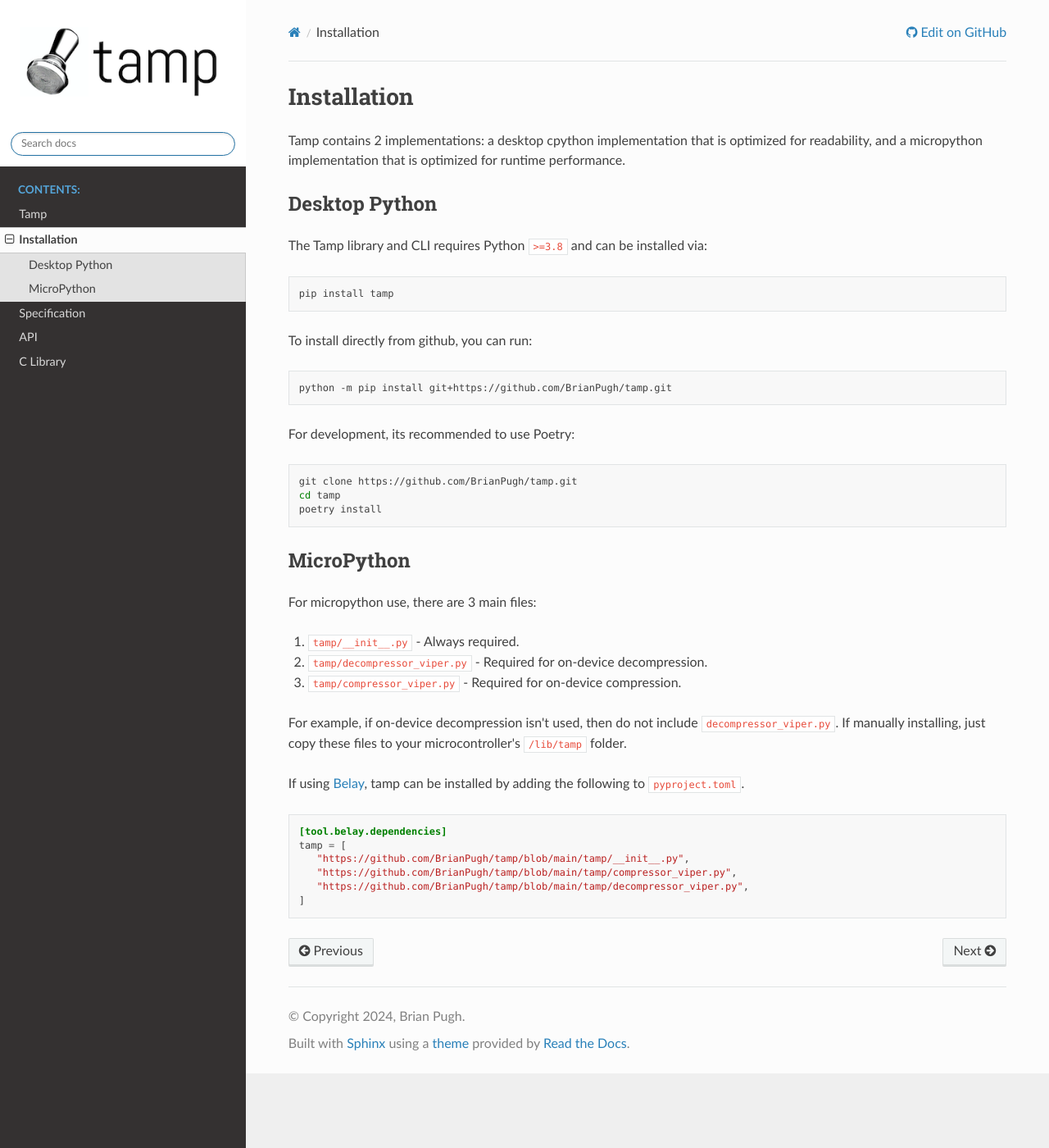
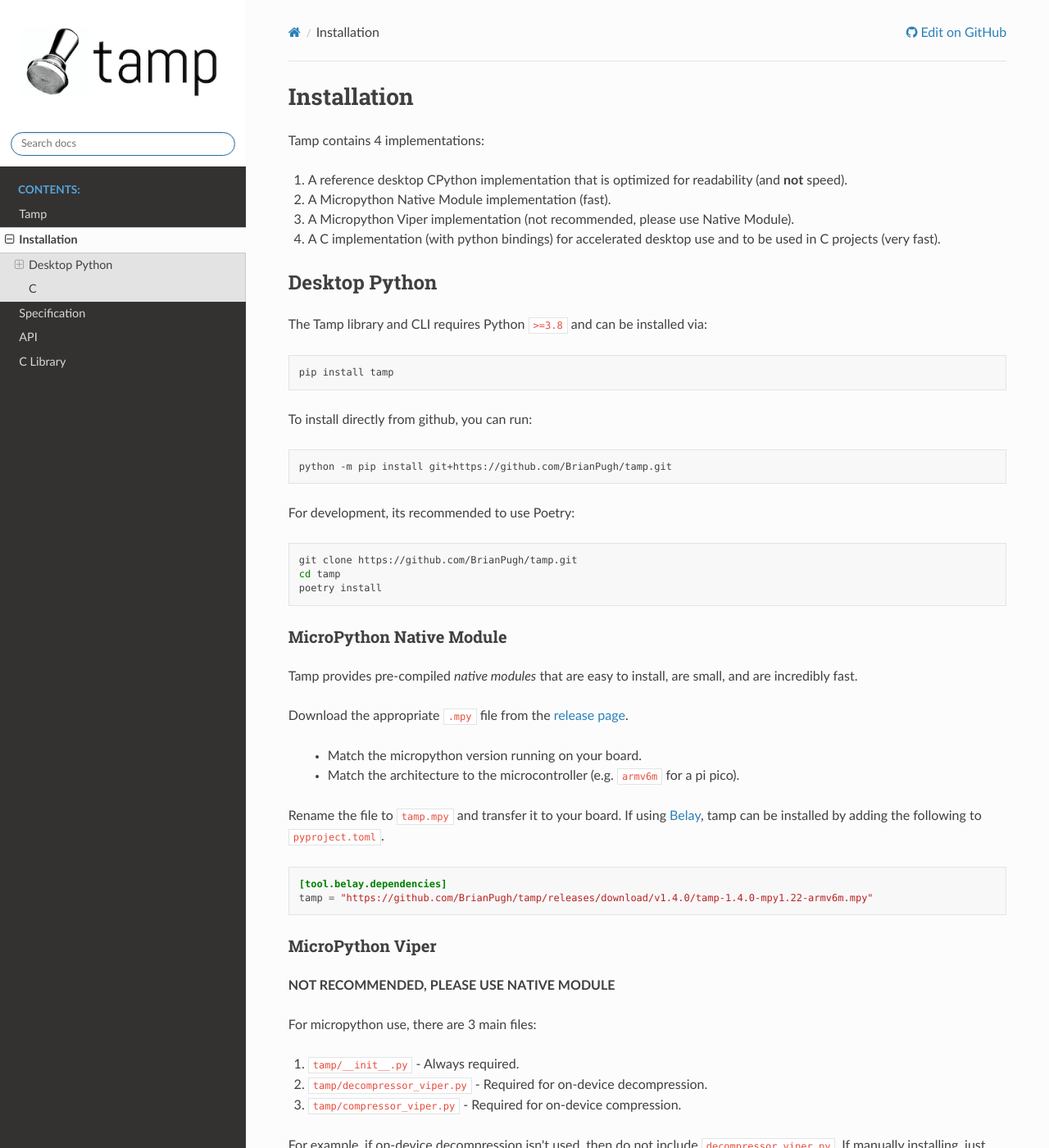
Before and after one commit to BrianPugh/tamp, a Sphinx documentation site: the page built from docs/source/Installation.rst, in a window 1280 px wide and 1400 px high. Shown: the whole window at 82% size. Built offline with Sphinx 7.4.7 and the Read the Docs theme 2.0.0, drawn with Linux system fonts in a browser that asks for light colours; some of the changed text lies outside the part shown.

Commit message:
update docs

```diff
--- a/docs/source/Installation.rst
+++ b/docs/source/Installation.rst
@@ -1,6 +1,14 @@
 Installation
 ============
-Tamp contains 2 implementations: a desktop cpython implementation that is optimized for readability, and a micropython implementation that is optimized for runtime performance.
+Tamp contains 4 implementations:
+
+1. A reference desktop CPython implementation that is optimized for readability (and **not** speed).
+
+2. A Micropython Native Module implementation (fast).
+
+3. A Micropython Viper implementation (not recommended, please use Native Module).
+
+4. A C implementation (with python bindings) for accelerated desktop use and to be used in C projects (very fast).
 
 Desktop Python
 ^^^^^^^^^^^^^^
@@ -24,8 +32,27 @@
    cd tamp
    poetry install
 
-MicroPython
-^^^^^^^^^^^
+MicroPython Native Module
+-------------------------
+Tamp provides pre-compiled `native modules` that are easy to install, are small, and are incredibly fast.
+
+Download the appropriate ``.mpy`` file from the `release page`_.
+
+   * Match the micropython version running on your board.
+
+   * Match the architecture to the microcontroller (e.g. ``armv6m`` for a pi pico).
+
+Rename the file to ``tamp.mpy`` and transfer it to your board. If using `Belay`_, tamp can be installed by adding the following to ``pyproject.toml``.
+
+.. code-block:: toml
+
+   [tool.belay.dependencies]
+   tamp = "https://github.com/BrianPugh/tamp/releases/download/v1.4.0/tamp-1.4.0-mpy1.22-armv6m.mpy"
+
+MicroPython Viper
+-----------------
+**NOT RECOMMENDED, PLEASE USE NATIVE MODULE**
+
 For micropython use, there are 3 main files:
 
 1. ``tamp/__init__.py`` - Always required.
@@ -36,6 +63,14 @@
 
 For example, if on-device decompression isn't used, then do not include ``decompressor_viper.py``.
 If manually installing, just copy these files to your microcontroller's ``/lib/tamp`` folder.
+
+If using `mip`_, tamp can be installed by specifying the appropriate ``package-*.json`` file.
+
+.. code-block:: bash
+
+   mip install github:brianpugh/tamp  # Defaults to package.json: Compressor & Decompressor
+   mip install github:brianpugh/tamp/package-compressor.json  # Compressor only
+   mip install github:brianpugh/tamp/package-decompressor.json  # Decompressor only
 
 If using `Belay`_, tamp can be installed by adding the following to ``pyproject.toml``.
 
@@ -48,4 +83,12 @@
       "https://github.com/BrianPugh/tamp/blob/main/tamp/decompressor_viper.py",
    ]
 
+C
+^
+
+Copy the ``tamp/_c_src/tamp`` folder into your project.
+For more information, see :ref:`C Library`.
+
+.. _mip: https://docs.micropython.org/en/latest/reference/packages.html#installing-packages-with-mip
 .. _Belay: https://github.com/BrianPugh/belay
+.. _release page: https://github.com/BrianPugh/tamp/releases
--- a/docs/source/c_library.rst
+++ b/docs/source/c_library.rst
@@ -1,3 +1,5 @@
+.. _C Library:
+
 C Library
 =========
 Tamp provides a C library optimized for low-memory-usage, fast runtime, and small binary footprint.
```
